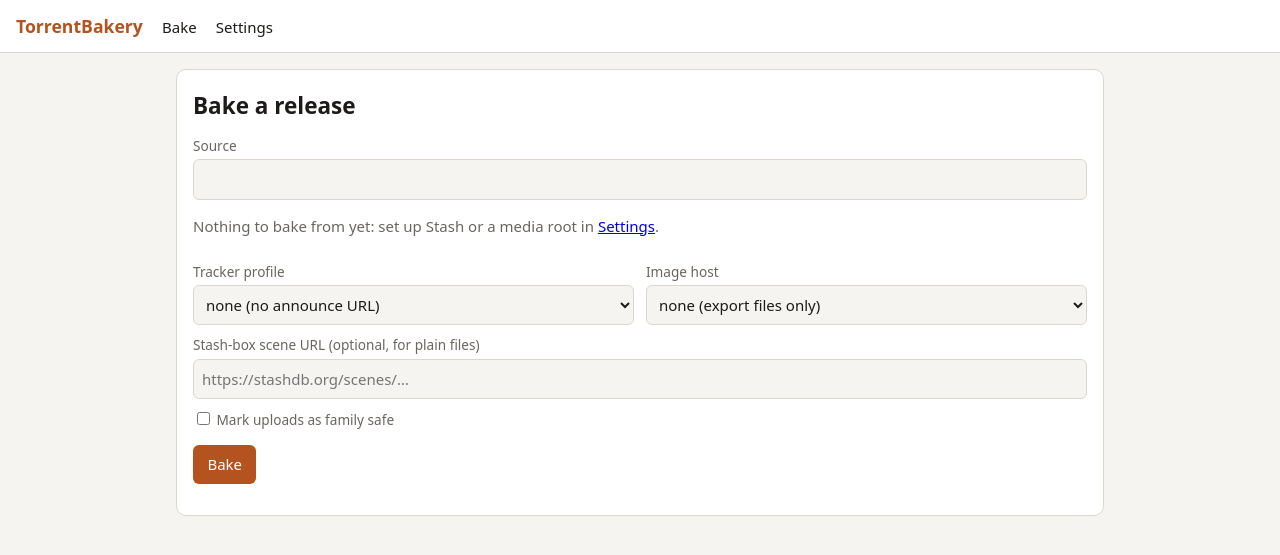
After one commit to brewing8309/TorrentBakery, a FastAPI app: template src/torrentbakery/web/templates/index.html in a window 1280 px wide. The commit adds this page. Shown: the top 555 px of the page. Run offline with FastAPI, Linux system fonts and the light colour scheme; the template is opened without the code that fills it, so the values that code supplies are empty.

Commit message:
Phase 4: web UI (bake with progress, Stash search, post preview, downloads, settings) and shared bake service
Strip the host path from MediaInfo's 'Complete name' so posts don't leak directories.

Co-Authored-By: Claude Sonnet 5.5 <noreply@anthropic.com>

```diff
--- a/pyproject.toml
+++ b/pyproject.toml
@@ -10,7 +10,8 @@ requires-python = ">=3.11"
 dependencies = ["torf>=4.2", "Pillow>=10.1", "httpx>=0.27", "Jinja2>=3.1", "typer>=0.12", "tomli-w>=1.0"]
 
 [project.optional-dependencies]
-dev = ["pytest>=8"]
+web = ["fastapi>=0.115", "uvicorn>=0.30", "python-multipart>=0.0.9"]
+dev = ["pytest>=8", "fastapi>=0.115", "uvicorn>=0.30", "python-multipart>=0.0.9"]
 
 [project.scripts]
 tb = "torrentbakery.cli:app"
@@ -19,7 +20,7 @@ tb = "torrentbakery.cli:app"
 where = ["src"]
 
 [tool.setuptools.package-data]
-torrentbakery = ["render/templates/*.j2"]
+torrentbakery = ["render/templates/*.j2", "web/templates/*.html"]
 
 [tool.pytest.ini_options]
 testpaths = ["tests"]
--- a/src/torrentbakery/config.py
+++ b/src/torrentbakery/config.py
@@ -38,6 +38,7 @@ class Config:
     trackers: dict[str, Tracker] = field(default_factory=dict)
     stash: StashCfg = field(default_factory=StashCfg)
     stashboxes: dict[str, StashBoxCfg] = field(default_factory=dict)
+    web_media_roots: list[str] = field(default_factory=list)  # dirs the web UI may bake plain files from
     hosts: dict[str, dict[str, str]] = field(default_factory=dict)  # image host options, e.g. hamsterimg api_key
     # (stash path prefix, local path prefix): maps paths Stash reports to where the share is mounted here
     path_map: list[tuple[str, str]] = field(default_factory=list)
@@ -58,6 +59,7 @@ def load(path: Path | None = None) -> Config:
         stash=StashCfg(stash.get("url", ""), stash.get("api_key", "")),
         path_map=[(m["from"], m["to"]) for m in data.get("path_map", [])],
         hosts={n: dict(o) for n, o in data.get("host", {}).items()},
+        web_media_roots=list(data.get("web", {}).get("media_roots", [])),
     )
     for name, t in data.get("tracker", {}).items():
         announce = t.get("announce", [])
@@ -81,6 +83,7 @@ def save(cfg: Config, path: Path | None = None) -> None:
         "tracker": {n: {"announce": t.announce, "source": t.source, "private": t.private} for n, t in cfg.trackers.items()},
         "stashbox": {n: {"endpoint": b.endpoint, "api_key": b.api_key} for n, b in cfg.stashboxes.items()},
         "host": cfg.hosts,
+        "web": {"media_roots": cfg.web_media_roots},
         "path_map": [{"from": a, "to": b} for a, b in cfg.path_map],
     }
     path.parent.mkdir(parents=True, exist_ok=True)
--- a/src/torrentbakery/media/probe.py
+++ b/src/torrentbakery/media/probe.py
@@ -1,6 +1,7 @@
 from __future__ import annotations
 
 import json
+import re
 import subprocess
 from fractions import Fraction
 from pathlib import Path
@@ -33,6 +34,8 @@ def probe(path: Path) -> MediaInfo:
     ]
     try:
         full_text = _run(["mediainfo", str(path)])
+        # mediainfo prints the full path; a forum post must not leak the host's directory layout
+        full_text = re.sub(r"(?m)^(Complete name\s*:).*$", lambda m: f"{m.group(1)} {path.name}", full_text)
     except (OSError, subprocess.CalledProcessError):
         full_text = ""
     return MediaInfo(
--- a/src/torrentbakery/media/torrent.py
+++ b/src/torrentbakery/media/torrent.py
@@ -7,13 +7,14 @@ from torf import Torrent
 from ..config import Tracker
 
 
-def make_torrent(path: Path, dest: Path, tracker: Tracker | None = None) -> Path:
+def make_torrent(path: Path, dest: Path, tracker: Tracker | None = None, on_progress=None) -> Path:
     t = Torrent(path=path, created_by="TorrentBakery")
     if tracker:
         t.trackers = tracker.announce
         t.private = tracker.private
         if tracker.source:
             t.source = tracker.source
-    t.generate()
+    # torf calls back (torrent, file, hashed pieces, total pieces) while hashing
+    t.generate(callback=(lambda _t, _f, done, total: on_progress(done / total) or None) if on_progress else None, interval=0.5)
     t.write(dest, overwrite=True)
     return dest
--- a/src/torrentbakery/render/templates/default.bbcode.j2
+++ b/src/torrentbakery/render/templates/default.bbcode.j2
@@ -25,7 +25,7 @@
 [*]Video: {{ info.video_codec }}, {{ info.width }}x{{ info.height }}, {{ "%g" | format(info.fps) }} fps{% if info.video_bitrate %}, {{ info.video_bitrate // 1000 }} kb/s{% endif %}
 
 {% for a in info.audio %}
-[*]Audio: {{ a.codec }}, {{ a.channels }} ch{% if a.language %}, {{ a.language }}{% endif %}
+[*]Audio: {{ a.codec }}, {{ a.channels }} ch{% if a.language and a.language != "und" %}, {{ a.language }}{% endif %}
 
 {% endfor %}
 [/list]
--- /dev/null
+++ b/src/torrentbakery/web/app.py
@@ -0,0 +1,188 @@
+from __future__ import annotations
+
+from pathlib import Path
+
+import httpx
+from fastapi import FastAPI, Form, HTTPException, Request
+from fastapi.responses import FileResponse, JSONResponse, RedirectResponse, Response
+from fastapi.templating import Jinja2Templates
+
+from .. import config as config_mod
+from ..config import StashBoxCfg, Tracker
+from ..hosts import HOST_NAMES
+from ..sources.gql import gql
+from .jobs import JobManager
+
+SEARCH_QUERY = """
+query Search($q: String!) {
+  findScenes(filter: {q: $q, per_page: 12, sort: "date", direction: DESC}) {
+    scenes { id title date studio { name } files { basename } }
+  }
+}
+"""
+
+
+def create_app(out_root: Path = Path("out"), config_path: Path | None = None, manager: JobManager | None = None, transport: httpx.BaseTransport | None = None) -> FastAPI:
+    app = FastAPI(title="TorrentBakery")
+    templates = Jinja2Templates(directory=Path(__file__).parent / "templates")
+    jobs = manager or JobManager(out_root, config_path)
+    cfg = lambda: config_mod.load(config_path)  # noqa: E731 - re-read per request so settings edits apply at once
+
+    def save(c) -> RedirectResponse:
+        config_mod.save(c, config_path)
+        return RedirectResponse("/settings", status_code=303)
+
+    def job_or_404(job_id: str):
+        job = jobs.jobs.get(job_id)
+        if job is None:
+            raise HTTPException(404, "unknown job")
+        return job
+
+    def job_files(job) -> list[str]:
+        return sorted(p.name for p in job.out_dir.iterdir() if p.is_file()) if job.out_dir else []
+
+    # ---- bake ----
+    @app.get("/")
+    def index(request: Request):
+        c = cfg()
+        return templates.TemplateResponse(request, "index.html", {"trackers": list(c.trackers), "hosts": HOST_NAMES, "stash": bool(c.stash.url), "roots": c.web_media_roots, "jobs": jobs.recent()})
+
+    @app.get("/search")
+    def search(q: str):
+        c = cfg()
+        if not c.stash.url or not q.strip():
+            return []
+        data = gql(c.stash.url.rstrip("/") + "/graphql", SEARCH_QUERY, {"q": q}, c.stash.api_key, transport)
+        return [
+            {"id": s["id"], "title": s["title"] or (s["files"][0]["basename"] if s["files"] else f"Scene {s['id']}"), "date": s["date"] or "",
+             "studio": s["studio"]["name"] if s["studio"] else ""}
+            for s in data["findScenes"]["scenes"]
+        ]
+
+    @app.get("/stash-thumb/{scene_id}")
+    def stash_thumb(scene_id: int):
+        c = cfg()
+        if not c.stash.url:
+            raise HTTPException(404)
+        headers = {"ApiKey": c.stash.api_key} if c.stash.api_key else {}
+        with httpx.Client(transport=transport, timeout=20, headers=headers) as client:
+            r = client.get(f"{c.stash.url.rstrip('/')}/scene/{scene_id}/screenshot")
+        if r.status_code != 200:
+            raise HTTPException(404)
+        return Response(r.content, media_type=r.headers.get("content-type", "image/jpeg"), headers={"Cache-Control": "max-age=3600"})
+
+    @app.post("/jobs")
+    def create_job(source: str = Form(...), tracker: str = Form(""), upload: str = Form(""), sfw: str = Form(""), stashbox: str = Form("")):
+        source = source.strip()
+        if not source:
+            raise HTTPException(400, "source required")
+        if source.isdigit():
+            source = f"stash:{source}"
+        job = jobs.submit(source, tracker=tracker or None, upload=upload or None, nsfw=not sfw, stashbox=stashbox.strip() or None)
+        return RedirectResponse(f"/jobs/{job.id}", status_code=303)
+
+    @app.get("/jobs/{job_id}")
+    def job_page(request: Request, job_id: str):
+        job = job_or_404(job_id)
+        post = ""
+        if job.status == "done" and job.out_dir and (job.out_dir / "post.bbcode").exists():
+            post = (job.out_dir / "post.bbcode").read_text()
+        return templates.TemplateResponse(request, "job.html", {"job": job, "files": job_files(job), "post": post})
+
+    @app.get("/jobs/{job_id}/state")
+    def job_state(job_id: str):
+        j = job_or_404(job_id)
+        return {"status": j.status, "stage": j.stage, "fraction": j.fraction, "error": j.error}
+
+    @app.get("/jobs/{job_id}/files/{name}")
+    def job_file(job_id: str, name: str):
+        job = job_or_404(job_id)
+        if name not in job_files(job):  # only names that exist in the job's folder: no path traversal
+            raise HTTPException(404)
+        return FileResponse(job.out_dir / name)
+
+    @app.get("/jobs/{job_id}/zip")
+    def job_zip(job_id: str):
+        job = job_or_404(job_id)
+        z = job.out_dir.parent / f"{job.out_dir.name}.zip" if job.out_dir else None
+        if not z or not z.exists():
+            raise HTTPException(404)
+        return FileResponse(z, filename=z.name)
+
+    # ---- settings ----
+    @app.get("/settings")
+    def settings(request: Request):
+        c = cfg()
+        return templates.TemplateResponse(request, "settings.html", {"c": c, "hosts": HOST_NAMES})
+
+    @app.post("/settings/tracker")
+    def tracker_add(name: str = Form(...), announce: str = Form(...), source: str = Form(""), private: str = Form("")):
+        c = cfg()
+        urls = [u.strip() for u in announce.splitlines() if u.strip()]
+        if not name.strip() or not urls:
+            raise HTTPException(400, "name and at least one announce URL required")
+        c.trackers[name.strip()] = Tracker(urls, source.strip(), bool(private))
+        return save(c)
+
+    @app.post("/settings/tracker/{name}/delete")
+    def tracker_delete(name: str):
+        c = cfg()
+        c.trackers.pop(name, None)
+        return save(c)
+
+    @app.post("/settings/stash")
+    def stash_set(url: str = Form(""), api_key: str = Form("")):
+        c = cfg()
+        c.stash.url = url.strip().rstrip("/")
+        if api_key.strip():  # the key is never shown again, so blank means keep
+            c.stash.api_key = api_key.strip()
+        return save(c)
+
+    @app.post("/settings/map")
+    def map_add(stash_path: str = Form(...), local_path: str = Form(...)):
+        c = cfg()
+        c.path_map.append((stash_path.strip(), local_path.strip()))
+        return save(c)
+
+    @app.post("/settings/map/{i}/delete")
+    def map_delete(i: int):
+        c = cfg()
+        if 0 <= i < len(c.path_map):
+            c.path_map.pop(i)
+        return save(c)
+
+    @app.post("/settings/stashbox")
+    def box_add(name: str = Form(...), endpoint: str = Form(...), api_key: str = Form("")):
+        c = cfg()
+        c.stashboxes[name.strip()] = StashBoxCfg(endpoint.strip(), api_key.strip())
+        return save(c)
+
+    @app.post("/settings/stashbox/{name}/delete")
+    def box_delete(name: str):
+        c = cfg()
+        c.stashboxes.pop(name, None)
+        return save(c)
+
+    @app.post("/settings/host")
+    def host_set(name: str = Form(...), options: str = Form("")):
+        c = cfg()
+        if name not in HOST_NAMES:
+            raise HTTPException(400, "unknown host")
+        opts = {}
+        for line in options.splitlines():
+            k, sep, v = line.partition("=")
+            if sep and k.strip():
+                opts[k.strip()] = v.strip()
+        if opts:
+            c.hosts[name] = opts
+        else:
+            c.hosts.pop(name, None)
+        return save(c)
+
+    @app.post("/settings/roots")
+    def roots_set(roots: str = Form("")):
+        c = cfg()
+        c.web_media_roots = [r.strip() for r in roots.splitlines() if r.strip()]
+        return save(c)
+
+    return app
--- /dev/null
+++ b/src/torrentbakery/web/templates/base.html
@@ -0,0 +1,34 @@
+<!doctype html>
+<html lang="en">
+<head>
+<meta charset="utf-8">
+<meta name="viewport" content="width=device-width, initial-scale=1">
+<title>{% block title %}TorrentBakery{% endblock %}</title>
+<style>
+:root { color-scheme: light dark; --bg:#f6f4f1; --card:#fff; --fg:#1d1b19; --mute:#6b655e; --line:#ddd6cd; --accent:#b4531f; --accent-fg:#fff; --ok:#2e7d32; --err:#c62828; }
+@media (prefers-color-scheme: dark) { :root { --bg:#161412; --card:#211e1b; --fg:#ece7e1; --mute:#a39b92; --line:#38332e; --accent:#e0824c; --accent-fg:#1a1006; --ok:#66bb6a; --err:#ef5350; } }
+* { box-sizing: border-box; }
+body { margin:0; background:var(--bg); color:var(--fg); font:15px/1.5 system-ui, sans-serif; }
+header { display:flex; gap:1.2rem; align-items:baseline; padding:.8rem 16px; border-bottom:1px solid var(--line); background:var(--card); }
+header a { color:var(--fg); text-decoration:none; } header .brand { font-weight:700; color:var(--accent); font-size:1.1rem; }
+main { max-width:960px; margin:0 auto; padding:16px; }
+section { background:var(--card); border:1px solid var(--line); border-radius:10px; padding:16px; margin-bottom:16px; }
+h1,h2 { margin:.2rem 0 .8rem; } h2 { font-size:1.05rem; }
+label { display:block; margin:.6rem 0 .2rem; color:var(--mute); font-size:.85rem; }
+input[type=text], input[type=password], select, textarea { width:100%; padding:.5rem; border:1px solid var(--line); border-radius:6px; background:var(--bg); color:var(--fg); font:inherit; }
+textarea { font-family: ui-monospace, monospace; font-size:.85rem; }
+button, .btn { display:inline-block; padding:.5rem .9rem; border:0; border-radius:6px; background:var(--accent); color:var(--accent-fg); font:inherit; cursor:pointer; text-decoration:none; }
+button.ghost, .btn.ghost { background:transparent; color:var(--fg); border:1px solid var(--line); }
+.row { display:flex; gap:12px; flex-wrap:wrap; } .row > * { flex:1 1 200px; }
+.mute { color:var(--mute); } .ok { color:var(--ok); } .err { color:var(--err); }
+table { width:100%; border-collapse:collapse; } td,th { text-align:left; padding:.35rem .4rem; border-bottom:1px solid var(--line); vertical-align:top; }
+img.preview { max-width:100%; border-radius:6px; border:1px solid var(--line); }
+.bar { height:8px; background:var(--line); border-radius:4px; overflow:hidden; } .bar > div { height:100%; background:var(--accent); width:0; transition:width .3s; }
+form.inline { display:inline; }
+</style>
+</head>
+<body>
+<header><a class="brand" href="/">TorrentBakery</a><a href="/">Bake</a><a href="/settings">Settings</a></header>
+<main>{% block body %}{% endblock %}</main>
+</body>
+</html>
--- /dev/null
+++ b/src/torrentbakery/web/templates/index.html
@@ -0,0 +1,58 @@
+{% extends "base.html" %}
+{% block body %}
+<section>
+  <h1>Bake a release</h1>
+  <form method="post" action="/jobs">
+    <label for="source">Source</label>
+    <input type="text" id="source" name="source" required autocomplete="off"
+           placeholder="{% if stash %}Search Stash, or enter a scene ID / stash:ID{% endif %}{% if roots %}{% if stash %} / {% endif %}or a file path under a media root{% endif %}">
+    <div id="results"></div>
+    {% if not stash and not roots %}<p class="mute">Nothing to bake from yet: set up Stash or a media root in <a href="/settings">Settings</a>.</p>{% endif %}
+    <div class="row">
+      <div><label for="tracker">Tracker profile</label>
+        <select id="tracker" name="tracker"><option value="">none (no announce URL)</option>{% for t in trackers %}<option>{{ t }}</option>{% endfor %}</select></div>
+      <div><label for="upload">Image host</label>
+        <select id="upload" name="upload"><option value="">none (export files only)</option>{% for h in hosts %}<option>{{ h }}</option>{% endfor %}</select></div>
+    </div>
+    <label for="stashbox">Stash-box scene URL (optional, for plain files)</label>
+    <input type="text" id="stashbox" name="stashbox" placeholder="https://stashdb.org/scenes/…">
+    <label><input type="checkbox" name="sfw" value="1"> Mark uploads as family safe</label>
+    <p><button type="submit">Bake</button></p>
+  </form>
+</section>
+{% if jobs %}
+<section>
+  <h2>Recent jobs</h2>
+  <table>{% for j in jobs %}
+    <tr><td><a href="/jobs/{{ j.id }}">{{ j.source.rsplit("/", 1)[-1] }}</a></td>
+        <td class="{{ 'ok' if j.status == 'done' else 'err' if j.status == 'error' else 'mute' }}">{{ j.status }}</td></tr>
+  {% endfor %}</table>
+</section>
+{% endif %}
+<script>
+const src = document.getElementById("source"), box = document.getElementById("results");
+let timer;
+src.addEventListener("input", () => {
+  clearTimeout(timer);
+  const q = src.value.trim();
+  if (q.length < 3 || /^(stash:)?\d+$/.test(q) || q.startsWith("/")) { box.innerHTML = ""; return; }
+  timer = setTimeout(async () => {
+    try {
+      const rows = await (await fetch("/search?q=" + encodeURIComponent(q))).json();
+      box.innerHTML = "";
+      for (const r of rows) {
+        const b = document.createElement("button");
+        b.type = "button"; b.className = "ghost"; b.style.cssText = "display:flex;gap:10px;align-items:center;width:100%;margin-top:6px;text-align:left";
+        const img = document.createElement("img");
+        img.src = "/stash-thumb/" + r.id; img.width = 80; img.loading = "lazy";
+        const t = document.createElement("span");
+        t.textContent = [r.title, r.studio, r.date].filter(Boolean).join(" · ") + "  (#" + r.id + ")";
+        b.append(img, t);
+        b.onclick = () => { src.value = "stash:" + r.id; box.innerHTML = ""; };
+        box.append(b);
+      }
+    } catch (e) { box.textContent = "Search failed"; }
+  }, 350);
+});
+</script>
+{% endblock %}
```
Also changed, not shown: src/torrentbakery/cli.py (+20 -35 lines), src/torrentbakery/pipeline.py (+8 -2 lines), src/torrentbakery/service.py (added, +51 -0 lines), src/torrentbakery/web/jobs.py (added, +56 -0 lines), src/torrentbakery/web/templates/job.html (added, +54 -0 lines), src/torrentbakery/web/templates/settings.html (added, +45 -0 lines), tests/test_pipeline.py (+1 -0 lines), tests/test_web.py (added, +92 -0 lines), README.md, src/torrentbakery/web/__init__.py (added).
